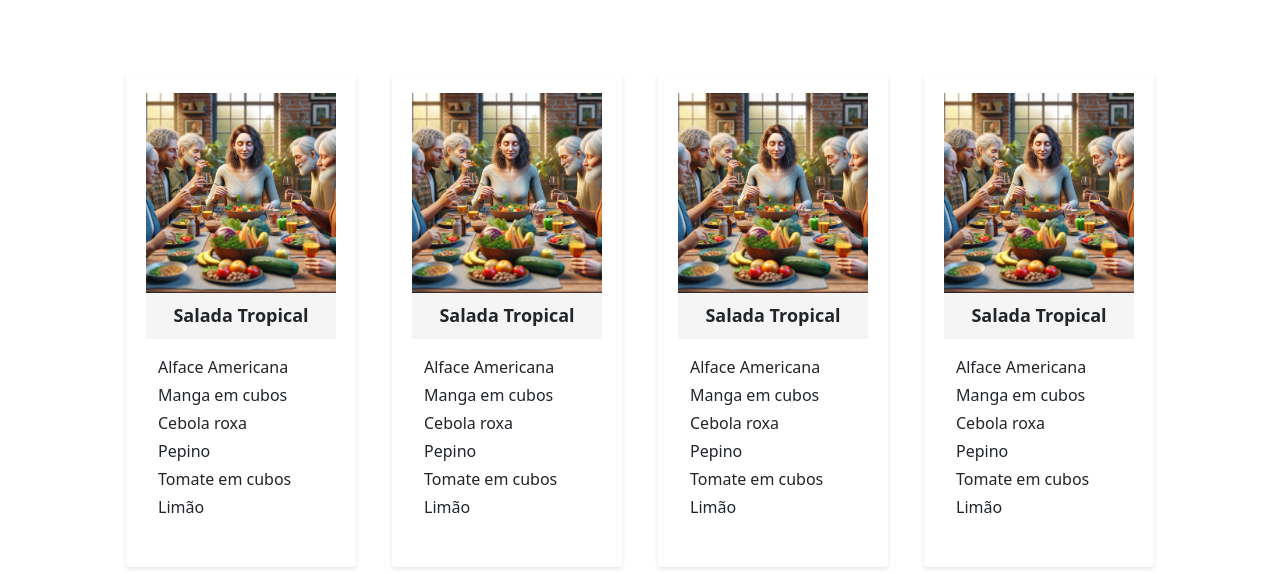
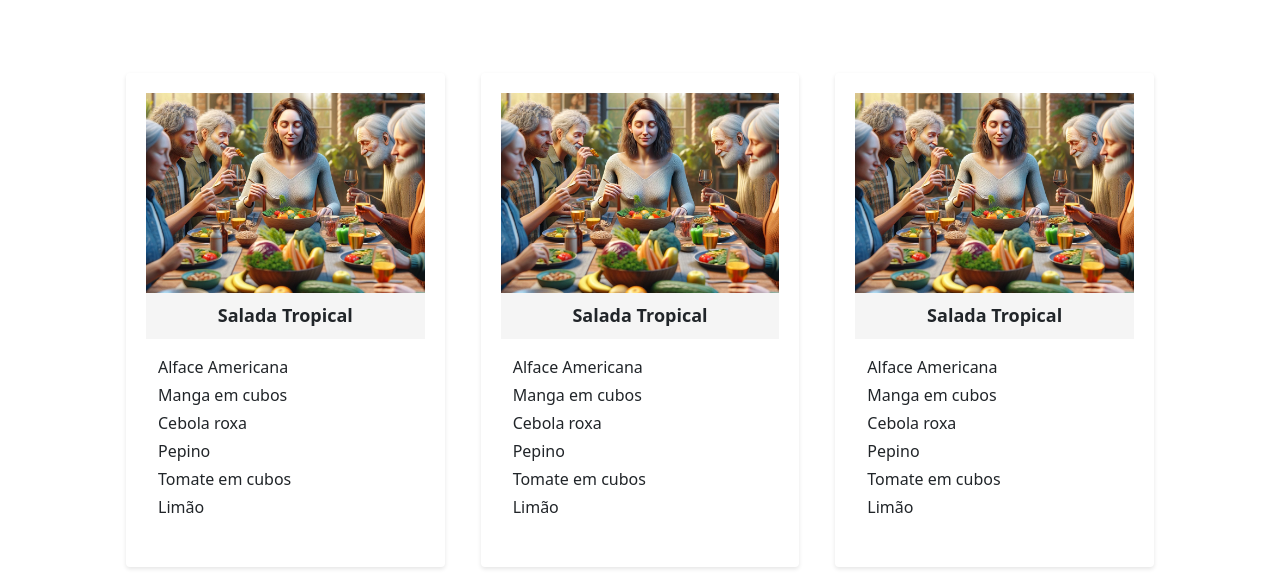
Before and after one commit to ICEI-PUC-Minas-PMV-SI/pmv-si-2024-1-pe3-t2-vida-ativa-sabor, a website: page Src/receitas.html in a window 1280 px wide. Shown: the part 226-800 px from the top of the page. Drawn offline with nearby package versions, Linux system fonts and the light colour scheme.

Commit message:
Adição do overflow-y nos cards

```diff
--- a/Src/receitas.html
+++ b/Src/receitas.html
@@ -15,7 +15,7 @@
 
         .container {
             display: grid;
-            grid-template-columns: repeat(auto-fit, minmax(250px, 1fr));
+            grid-template-columns: repeat(3, 1fr);
             grid-gap: 16px;
             padding: 16px;
         }
@@ -24,9 +24,10 @@
             background-color: white;
             border-radius: 4px;
             box-shadow: 0 2px 4px rgba(0, 0, 0, 0.1);
-            overflow: hidden;
+            overflow-y: scroll;
             padding: 20px;
             margin: 10px;
+
         }
 
         .recipe-card img {
@@ -67,8 +68,6 @@
                 <img src="assets/Icones/search-i.svg" alt="">
             </div>
 
-
-
             <a class="nav-link" href="login.html">Entre/Cadastre-se</a>
 
         </div>
@@ -95,7 +94,6 @@
                         <li class="ingredient-item">Pepino</li>
                         <li class="ingredient-item">Tomate em cubos</li>
                         <li class="ingredient-item">Limão</li>
-                    </ul>
                 </div>
                 <div class="recipe-card">
                     <img src="assets/NavBar/3.webp" alt="Salada Tropical">
```
